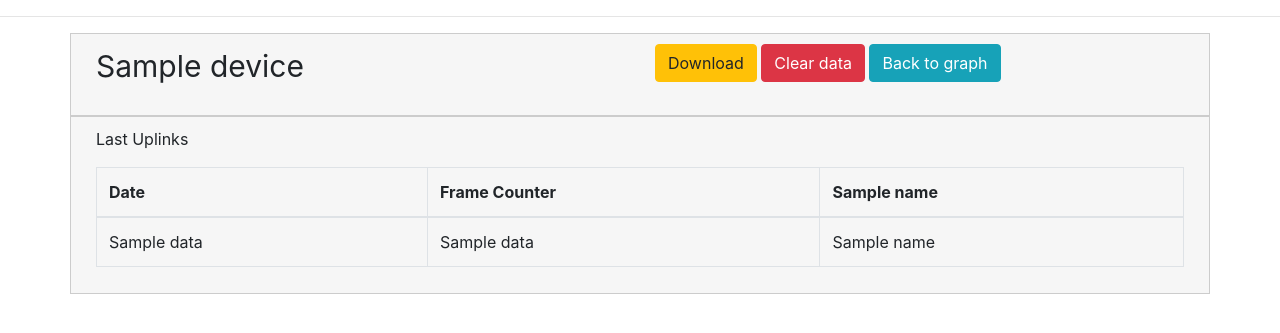
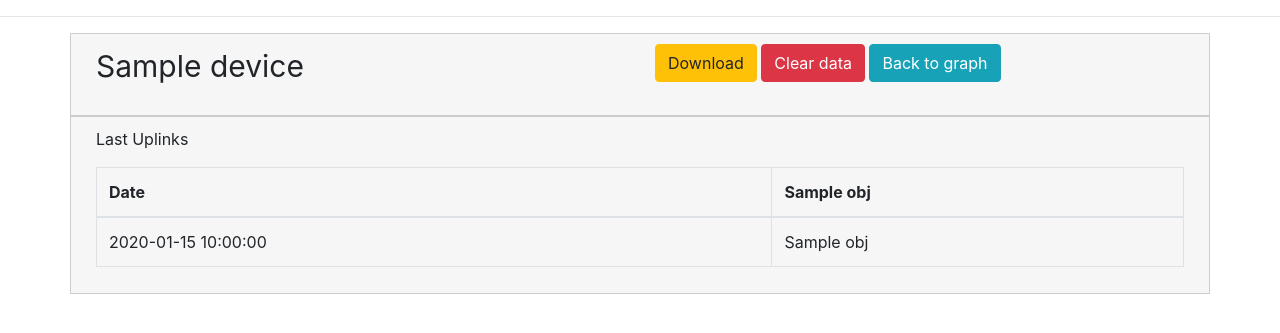
Before and after one commit to AlvaroRGZ/TFG_LoRaWAN_Application_Server, a Flask app: page /device/1 in a window 1280 px wide. Shown: the part 72-405 px from the top of the page. Run offline with Flask 3, Linux system fonts and the light colour scheme; a database or web service that is not in the repository returns one stand-in record (values such as "Sample title"); some libraries are stand-ins or nearby versions.

Commit message:
Removed frame_counter from being displayed

```diff
--- a/app.py
+++ b/app.py
@@ -88,7 +88,7 @@ def device(dev):
   dev_info = cur.fetchall()
 
   # Get last 10 device uplinks
-  cur.execute('SELECT * '
+  cur.execute('SELECT eui, rec_date, obj '
               'FROM data '
               "WHERE eui = \'{}\'".format(dev) + ' ORDER BY rec_date DESC LIMIT 10 ')
   dev_data = cur.fetchall()
@@ -96,7 +96,9 @@ def device(dev):
   # Construct the obj json
   uplink_objs = []
   for uplink in dev_data:
-    uplink_objs.append(uplink[3])
+    uplink_objs.append(uplink[2])
+
+  print(dev_data)
 
   cur.close()
   conn.close()
--- a/templates/device/device.html
+++ b/templates/device/device.html
@@ -2,7 +2,7 @@
 {% block title %}Device {{dev_info_[0][1]}}{% endblock %}
 {% block page_title %}{% endblock %}
 {% set headers = ['EUI', 'Name', 'Latitude', 'Longitude', 'Altitude'] %}
-{% set common_data_headers = ['Date', 'Frame Counter'] %}
+{% set common_data_headers = ['Date'] %}
 {% block content %}
   <div class="container">
     <div class="row">
@@ -25,7 +25,7 @@
                 {% for header in common_data_headers %}
                   <th>{{ header }}</th>
                 {% endfor %}
-                {% for header in dev_data_[0][3] %}
+                {% for header in dev_data_[0][2] %}
                   <th>{{ header }}</th>
                 {% endfor %}
               </tr>
@@ -33,10 +33,10 @@
             <tbody>
               {% for row in dev_data_ %}
                 <tr>
-                  {% for value in [1, 2] %}
+                  {% for value in [1] %}
                     <td>{{ row[value] }}</td>
                   {% endfor %}
-                  {% for key, value in row[3].items() %}
+                  {% for key, value in row[2].items() %}
                     <td>{{ value }}</td>
                   {% endfor %}
                 </tr>
```
